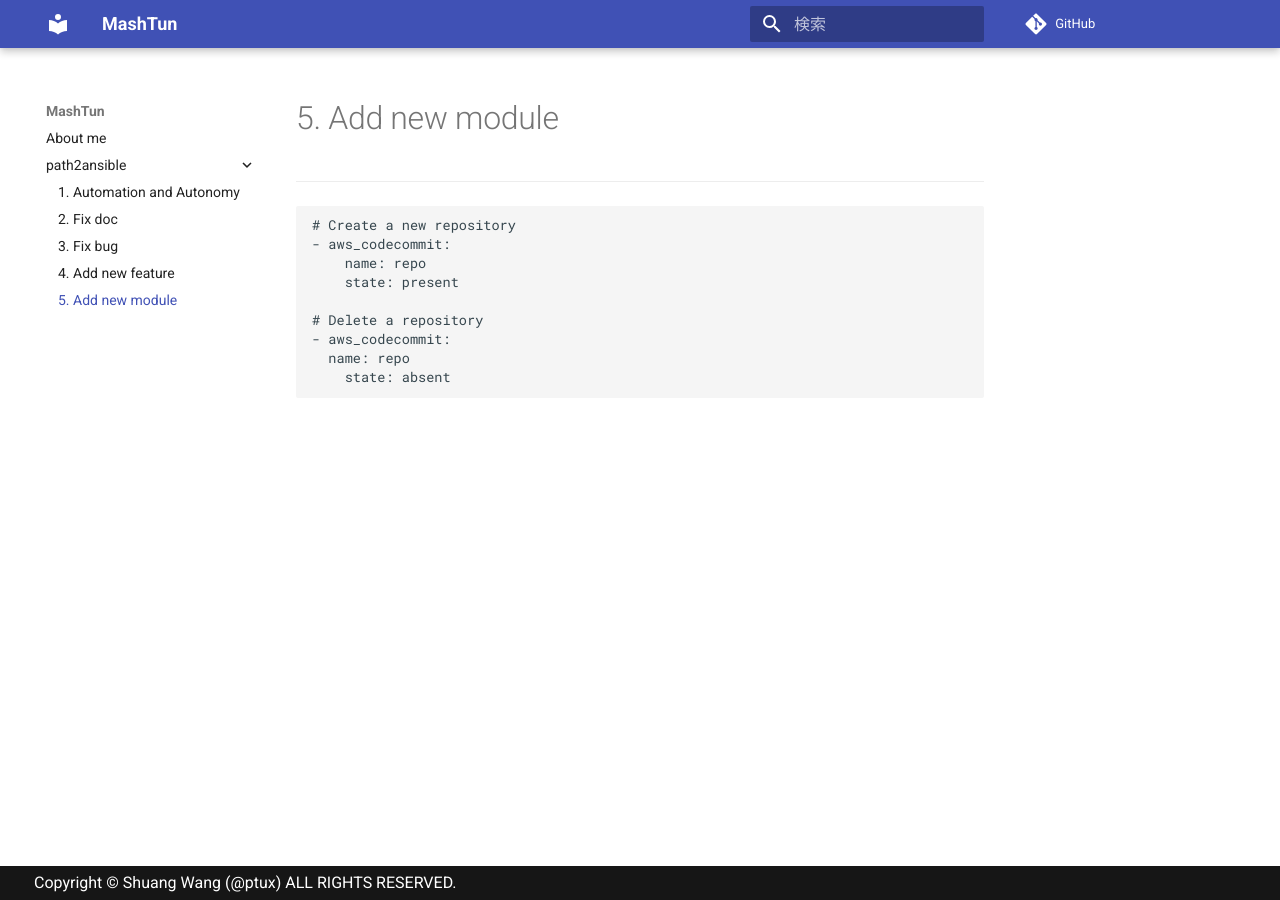
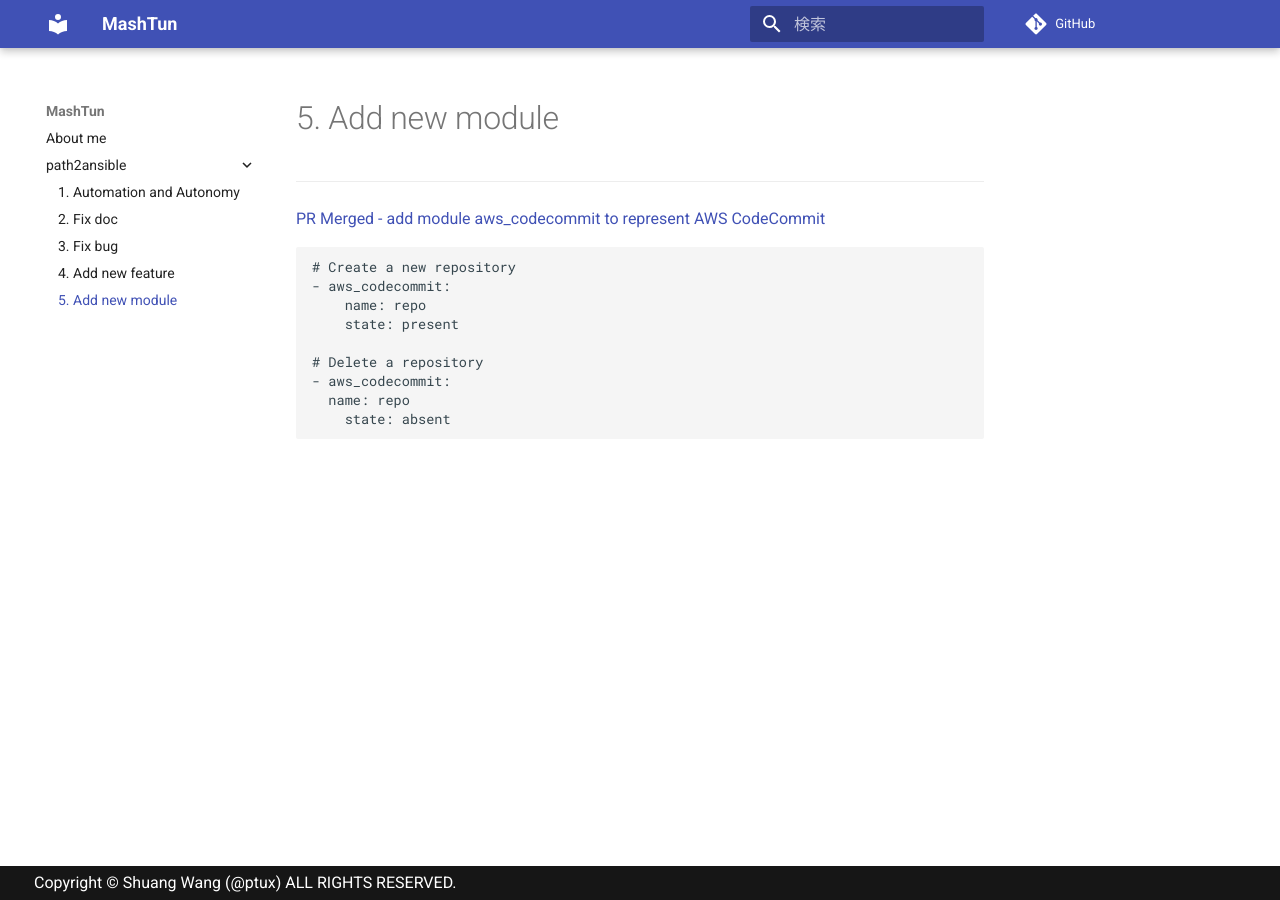
Before and after one commit to ptux/mashtun, an MkDocs documentation site: the page built from docs/path2ansible/5. Add new module.md, in a window 1280 px wide. Built offline with MkDocs 1.6.1 and Material for MkDocs 9.7.7, drawn with Linux system fonts in a browser that asks for light colours; comment, search, counter and statistics services are not loaded.

Commit message:
add pr link

````diff
--- a/docs/path2ansible/5. Add new module.md
+++ b/docs/path2ansible/5. Add new module.md
@@ -1,6 +1,8 @@
 # 5. Add new module
 
 ---
+
+[PR Merged - add module aws_codecommit to represent AWS CodeCommit](https://github.com/ansible/ansible/pull/46161)
 
 ```yaml
 # Create a new repository
````
